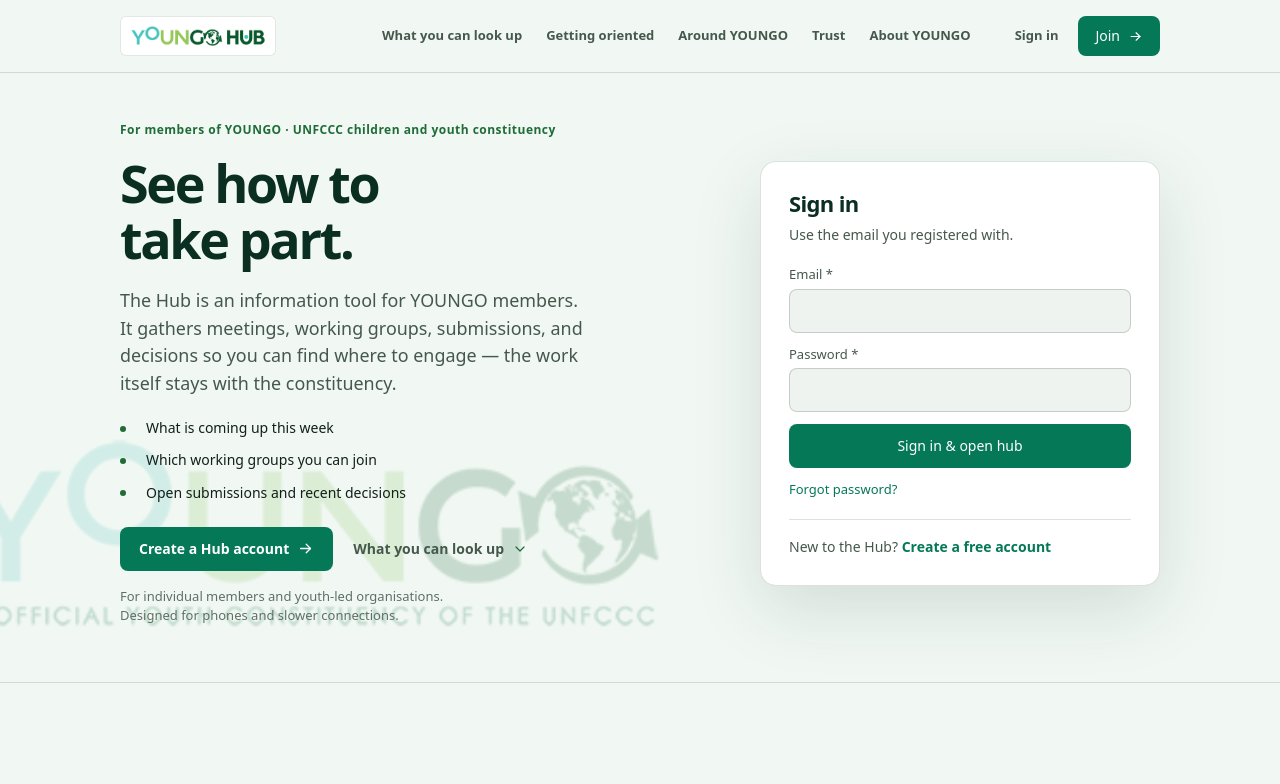
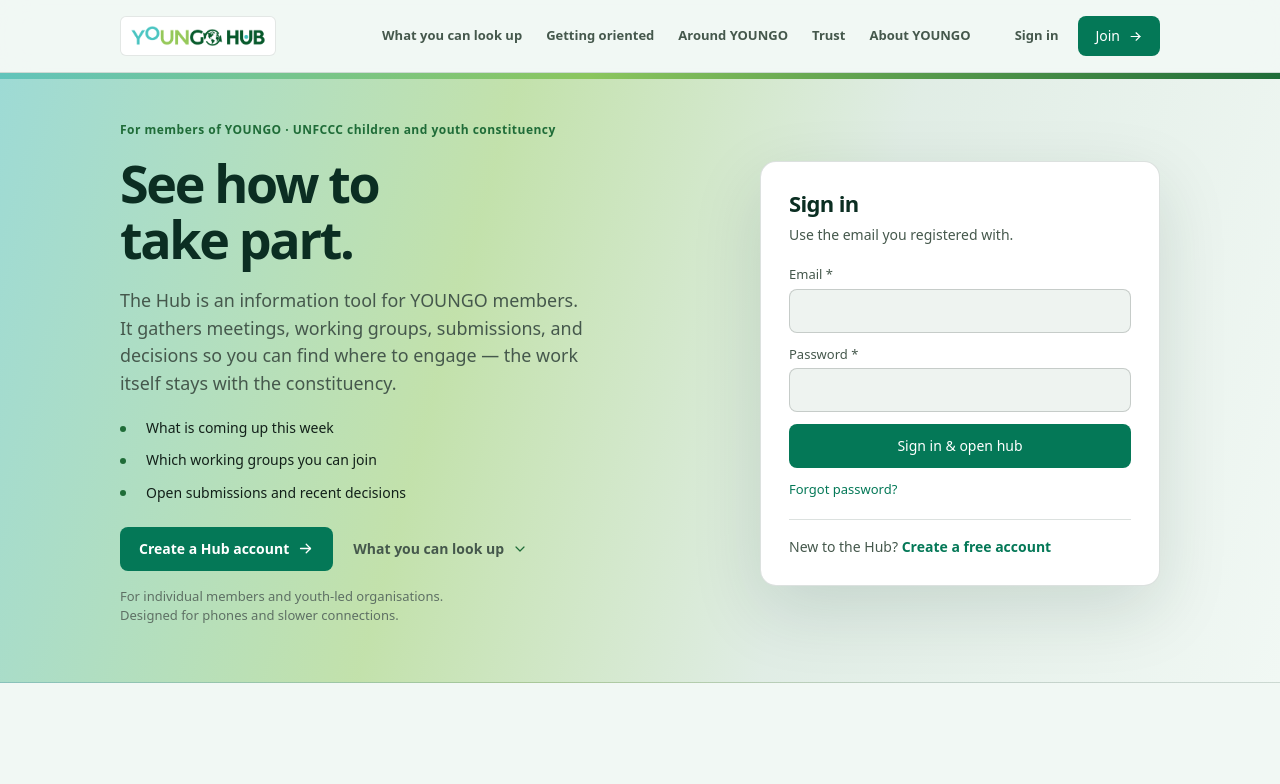
Before and after one commit to youngo-consitutency/hub, a React (Vite) app: page / in a window 1280 px wide. Shown: the top 784 px of the page. Built offline with nearby package versions, Linux system fonts and the light colour scheme.

Commit message:
feat: restyle the landing hero with Hub colours and drop the About st...
- feat: restyle the landing hero with Hub colours and drop the About stats row.
- style: auto-format [skip ci]

```diff
--- a/src/pages/site/PublicSite.jsx
+++ b/src/pages/site/PublicSite.jsx
@@ -57,9 +57,9 @@ function SiteHeader() {
         <A
           href="/about"
           className="wordmark siteWordmark"
-          aria-label="YOUNGO home"
+          aria-label="YOUNGO Hub home"
         >
-          <Brand constituencyOnly />
+          <Brand />
         </A>
         <nav className="siteNav siteNavDesktop" aria-label="About YOUNGO">
           {NAV.map(({ href, label }) => (
--- a/src/pages/site/SiteHome.jsx
+++ b/src/pages/site/SiteHome.jsx
@@ -13,7 +13,6 @@ import {
   TbUsers as Users,
 } from 'react-icons/tb'
 import { A } from '../../components/ui.jsx'
-import { useApi } from '../../lib/api.js'
 
 const MISSION = [
   {
@@ -162,8 +161,6 @@ const START_STEPS = [
 ]
 
 export function SiteHome() {
-  const groups = useApi('/groups')
-
   return (
     <>
       <section className="siteHero">
@@ -217,26 +214,6 @@ export function SiteHome() {
               </ol>
             </aside>
           </div>
-          <ul className="siteHeroFacts">
-            <li>
-              <span className="siteFactValue">Free</span>
-              <span className="metaMuted">membership</span>
-            </li>
-            <li>
-              <span className="siteFactValue">35 &amp; under</span>
-              <span className="metaMuted">individual members</span>
-            </li>
-            <li>
-              <span className="siteFactValue">
-                {groups.data ? groups.data.items.length : '16'}
-              </span>
-              <span className="metaMuted">working groups</span>
-            </li>
-            <li>
-              <span className="siteFactValue">1 of 9</span>
-              <span className="metaMuted">UNFCCC constituencies</span>
-            </li>
-          </ul>
         </div>
       </section>
 
--- a/src/styles/parts/platform-landing.css
+++ b/src/styles/parts/platform-landing.css
@@ -110,30 +110,42 @@
 
 .platformHero {
   position: relative;
-  isolation: isolate;
   overflow: clip;
   display: grid;
   align-items: start;
   border-bottom: 1px solid var(--landing-line);
-  background: var(--landing-canvas);
+  background: linear-gradient(
+    105deg,
+    color-mix(in srgb, var(--landing-teal) 62%, var(--brand-surface)) 0%,
+    color-mix(in srgb, var(--landing-lime) 52%, var(--brand-surface)) 36%,
+    color-mix(in srgb, var(--landing-forest) 8%, var(--landing-canvas)) 64%,
+    var(--landing-canvas) 100%
+  );
 }
 
 .platformHero::before {
   position: absolute;
-  z-index: 0;
-  right: auto;
-  bottom: -10%;
-  left: -4%;
-  width: min(70%, 720px);
-  height: 68%;
+  top: 0;
+  right: 0;
+  left: 0;
+  height: 6px;
   content: '';
   pointer-events: none;
-  opacity: 0.2;
-  background: url('/brand/youngo-logo.png') left center / contain no-repeat;
+  background: linear-gradient(
+    90deg,
+    var(--landing-teal) 0%,
+    var(--landing-lime) 46%,
+    var(--landing-forest) 100%
+  );
 }
 
-[data-theme='dark'] .platformHero::before {
-  opacity: 0.28;
+[data-theme='dark'] .platformHero {
+  background: linear-gradient(
+    105deg,
+    color-mix(in srgb, var(--landing-teal) 28%, var(--landing-canvas)) 0%,
+    color-mix(in srgb, var(--landing-lime) 20%, var(--landing-canvas)) 38%,
+    var(--landing-canvas) 74%
+  );
 }
 
 .platformHeroInner,
@@ -728,16 +740,6 @@
     min-height: 64px;
   }
 
-  .platformHero::before {
-    top: 6%;
-    right: -18%;
-    bottom: auto;
-    left: auto;
-    width: min(92%, 420px);
-    height: 32%;
-    opacity: 0.14;
-  }
-
   .platformHeroInner {
     grid-template-columns: 1fr;
     gap: var(--space-6);
--- a/src/styles/parts/site.css
+++ b/src/styles/parts/site.css
@@ -263,32 +263,6 @@ main#site-main {
   .siteStartList li:last-child {
     padding-right: 0;
   }
-}
-
-.siteHeroFacts {
-  display: grid;
-  grid-template-columns: repeat(4, minmax(0, 1fr));
-  gap: var(--space-3);
-  margin: clamp(28px, 5vw, 48px) 0 0;
-  padding: 0;
-  list-style: none;
-}
-
-.siteHeroFacts li {
-  min-width: 0;
-  display: grid;
-  gap: 1px;
-  padding: var(--space-3) var(--space-4);
-  border: 1px solid var(--border);
-  border-radius: var(--radius-card);
-  background: var(--bg-card);
-  box-shadow: var(--shadow-card);
-}
-
-.siteFactValue {
-  color: var(--accent);
-  font-size: 20px;
-  font-weight: 700;
 }
 
 /* ── Public page structure ────────────────────────── */
@@ -887,7 +861,6 @@ main#site-main {
     color: var(--on-accent-tint);
   }
 
-  .siteHeroFacts,
   .siteMissionGrid,
   .siteFormatGrid,
   .siteContactGrid {
@@ -976,14 +949,6 @@ main#site-main {
     display: none;
   }
 
-  .siteHeroFacts {
-    grid-template-columns: repeat(2, minmax(0, 1fr));
-  }
-
-  .siteFactValue {
-    font-size: 18px;
-  }
-
   .siteMobileNav {
     grid-template-columns: 1fr;
   }
```
Also changed, not shown: public/brand/README.md, 1 other file (tests, documents, lock files or other folders).
